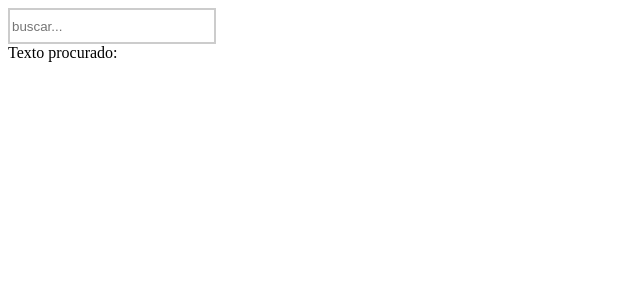
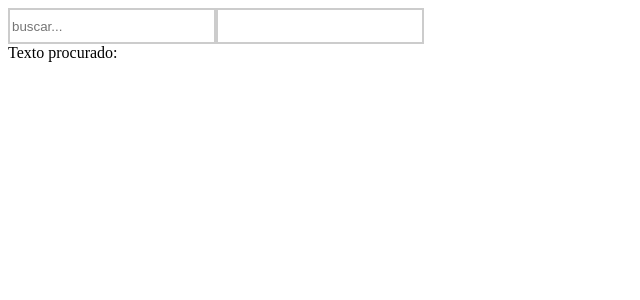
Before and after one commit to fernandonetom/learn-reactjs, a React (Create React App) app: page / in a window 1280 px wide. Shown: the top 300 px of the page, without its empty margins (0-640 px from the left). Built offline with nearby package versions, Linux system fonts and the light colour scheme.

Commit message:
Passando dados do pai para componente

```diff
--- a/src/components/list.js
+++ b/src/components/list.js
@@ -9,6 +9,8 @@ export default function List() {
 	return (
 		<>
 			<SearchBox frasePadrao="buscar..." onChangeText={handleSearchInput} />
+
+			<SearchBox frasePadrao={textSearch} />
 			<div>Texto procurado: {textSearch}</div>
 		</>
 	);
--- a/src/components/search.js
+++ b/src/components/search.js
@@ -10,7 +10,9 @@ export default function SearchBox(props) {
 	const [texto, setTexto] = useState("");
 
 	useEffect(() => {
-		props.onChangeText(texto);
+		if (props.onChangeText) {
+			props.onChangeText(texto);
+		}
 	}, [texto]);
 
 	return (
```
